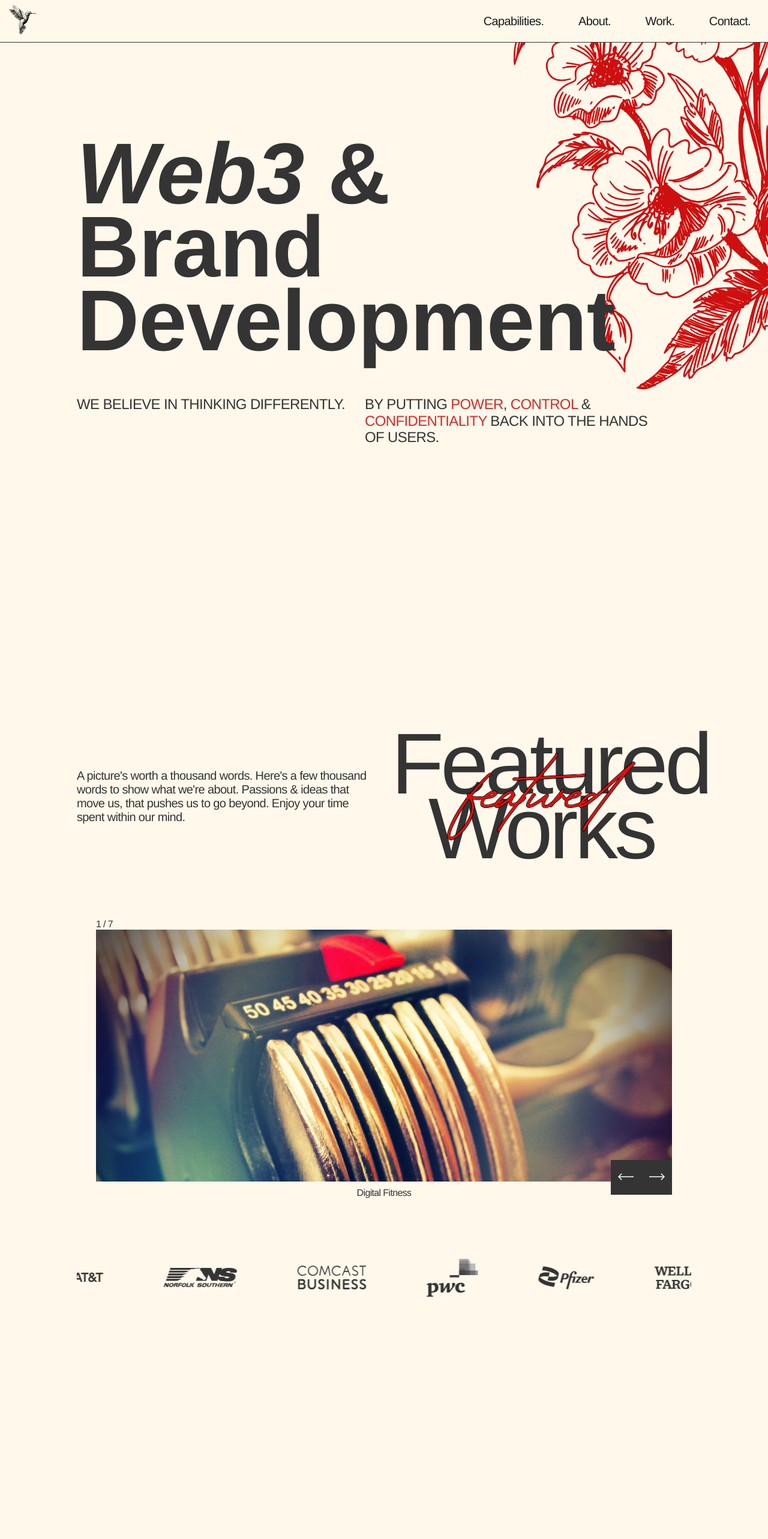
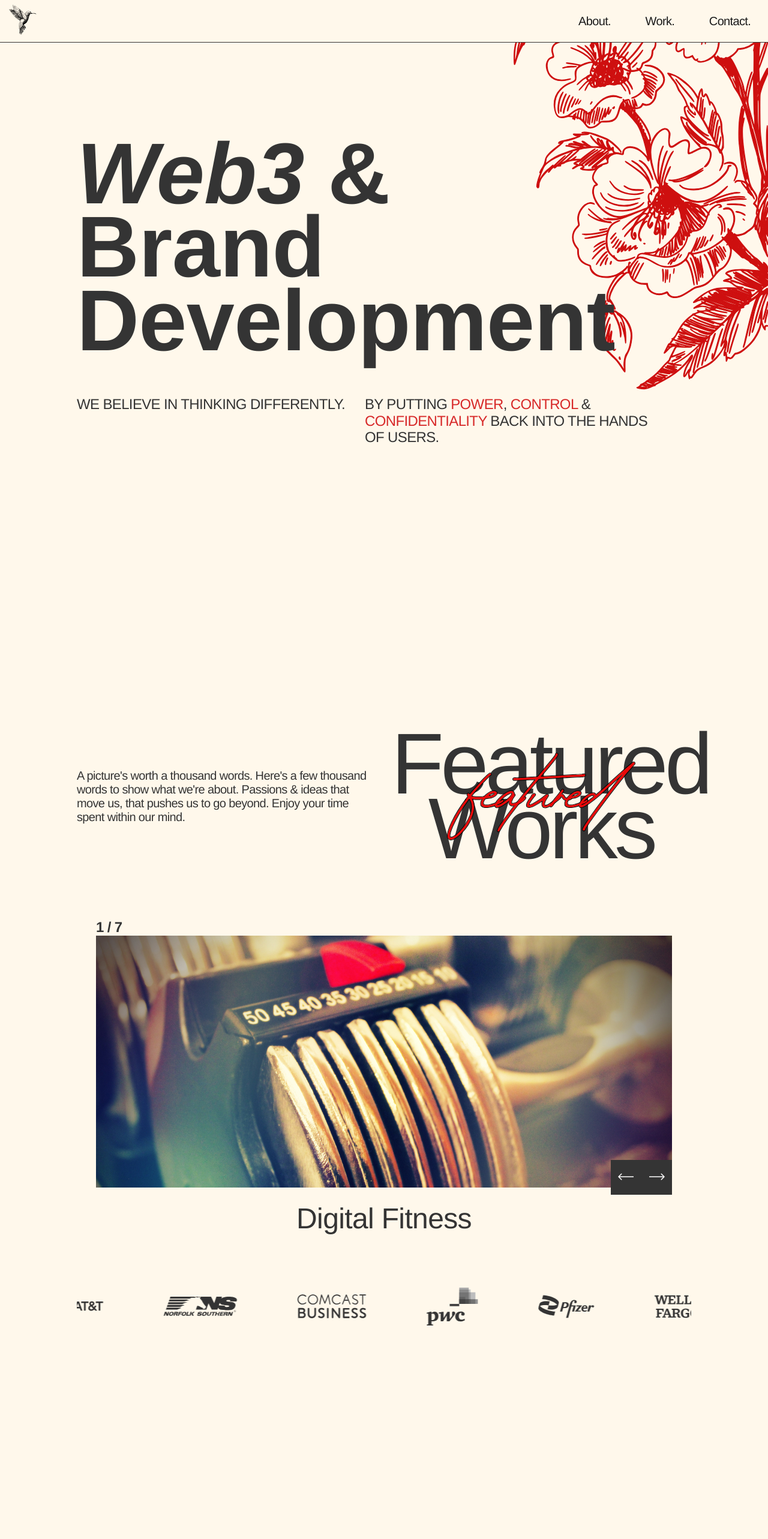
Before and after one commit to elbitapmoC/sojourn, a Next.js app: page / in a window 1280 px wide. Shown: the top 2566 px of the page at 60% size. Built offline with nearby package versions, Linux system fonts and the light colour scheme; a web font is replaced by a local one.

Commit message:
save progress, updating responves

```diff
--- a/src/components/Header/Header.js
+++ b/src/components/Header/Header.js
@@ -37,11 +37,6 @@ const Header = () => {
         </Hamburger>
         <NavLinks className={`${navToggled ? "open" : ""}`}>
           <li>
-            <Link href="./#hats">
-              <NavLink>Capabilities.</NavLink>
-            </Link>
-          </li>
-          <li>
             <Link href="./#about">
               <NavLink>About.</NavLink>
             </Link>
--- a/src/components/Hero/HeroStyles.js
+++ b/src/components/Hero/HeroStyles.js
@@ -17,8 +17,7 @@ export const HeroTextContainer = styled.aside`
 export const HeroSubtextContainer = styled.aside`
   display: flex;
   justify-content: space-between;
-  max-width: 960px
-  background-color: pink;
+  max-width: 960px;
 `;
 
 export const HeroTitle = styled.h1`
--- a/src/components/ImageSlider/ImageSlider.js
+++ b/src/components/ImageSlider/ImageSlider.js
@@ -1,7 +1,7 @@
 import React, { useState } from "react";
 
 const ImageSlider = ({ slides }) => {
-  const [currentIndex, setCurrent] = useState(0);
+  const [currentIndex, setCurrentIndex] = useState(0);
 
   const sliderStyles = {
     position: "relative",
@@ -23,6 +23,7 @@ const ImageSlider = ({ slides }) => {
     paddingLeft: "12px",
     paddingRight: "13px",
     backgroundColor: "#343434",
+    cursor: "pointer",
   };
 
   const rightArrow = {
@@ -32,6 +33,7 @@ const ImageSlider = ({ slides }) => {
     paddingLeft: "13px",
     paddingRight: "12px",
     backgroundColor: "#343434",
+    cursor: "pointer",
   };
 
   const arrowsContainer = {
@@ -42,17 +44,34 @@ const ImageSlider = ({ slides }) => {
 
   const slideTitle = {
     textAlign: "center",
-    marginTop: 10,
+    marginTop: "2.4rem",
+    fontSize: "4.8rem",
   };
 
-  console.log(slides);
+  const sliderNumbers = {
+    fontSize: "2.4rem",
+    fontWeight: "bold",
+  };
+
+  const goForward = () => {
+    const isLast = currentIndex === slides.length - 1;
+    const newIndex = isLast ? 0 : currentIndex + 1;
+    setCurrentIndex(newIndex);
+  };
+
+  const goBack = () => {
+    const isFirst = currentIndex === 0;
+    const newIndex = isFirst ? slides.length - 1 : currentIndex - 1;
+    setCurrentIndex(newIndex);
+  };
+
   return (
     <aside style={sliderStyles}>
-      <p>
+      <p style={sliderNumbers}>
         {currentIndex + 1} / {slides.length}
       </p>
       <span style={arrowsContainer}>
-        <button style={leftArrow}>
+        <button style={leftArrow} onClick={goBack}>
           <svg
             width="26"
             height="12"
@@ -65,7 +84,7 @@ const ImageSlider = ({ slides }) => {
             />
           </svg>
         </button>
-        <button style={rightArrow}>
+        <button style={rightArrow} onClick={goForward}>
           <svg
             width="26"
             height="12"
--- a/src/components/Projects/ProjectsStyles.js
+++ b/src/components/Projects/ProjectsStyles.js
@@ -13,6 +13,9 @@ export const ProjectHeading = styled.aside`
   justify-content: space-between;
   align-items: center;
   padding-bottom: var(--space_800);
+  @media ${(props) => props.theme.breakpoints.lg} {
+    flex-direction: column;
+  }
 `;
 
 export const ProjectsSub = styled.p`
@@ -48,6 +51,9 @@ export const ImageSliderContainer = styled.aside`
   width: 960px;
   height: 420px;
   margin: 0 auto;
+  @media ${(props) => props.theme.breakpoints.lg} {
+    width: 100%;
+  }
 `;
 
 export const Heading = styled.p`
--- a/src/components/Testimonials/TestimonialsStyles.js
+++ b/src/components/Testimonials/TestimonialsStyles.js
@@ -1,7 +1,7 @@
 import styled from "styled-components";
 
 export const ProjectsContainer = styled.section`
-  margin-top: var(--space_600);
+  margin-top: var(--space_800);
 `;
 
 export const Img = styled.img`
--- a/src/styles/globals.js
+++ b/src/styles/globals.js
@@ -79,6 +79,7 @@ const GlobalStyles = createGlobalStyle`
       --fs_600: 2rem;
       --fs_500: 1.6rem;
       --fs_300: 1.2rem;
+      --fs_xxl: 10.8rem;
 
       --space_600: 3.2rem;
     }
@@ -88,6 +89,7 @@ const GlobalStyles = createGlobalStyle`
       --fs_xl: 4.2rem;
       --fs_600: 1.8rem;
       --space_xxl: 32rem;
+      --fs_xxl: 7.2rem;
     }
 }
 `;
```
